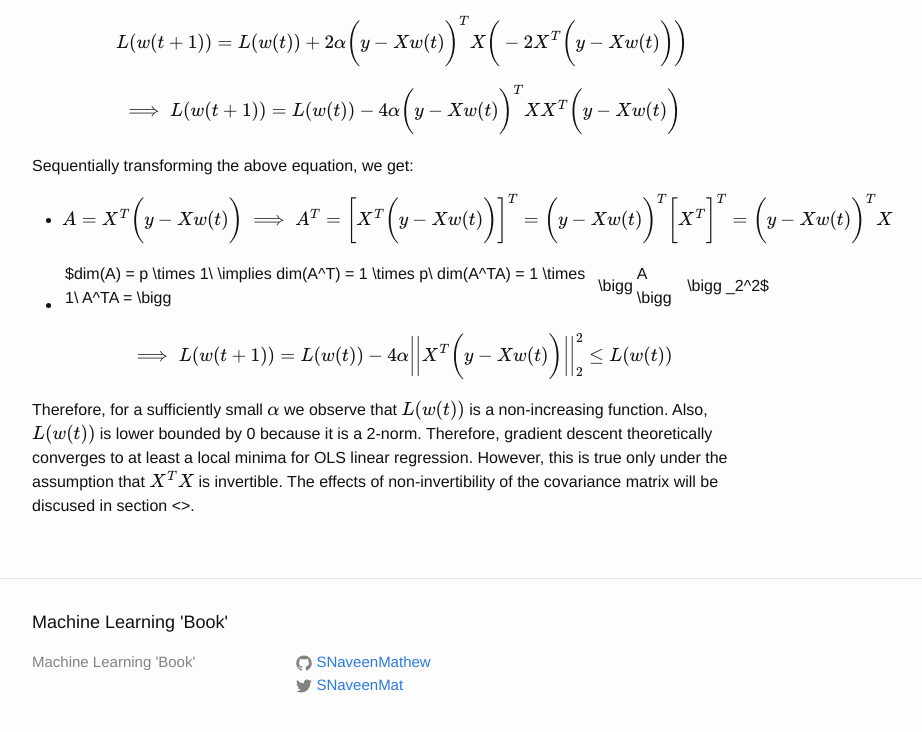
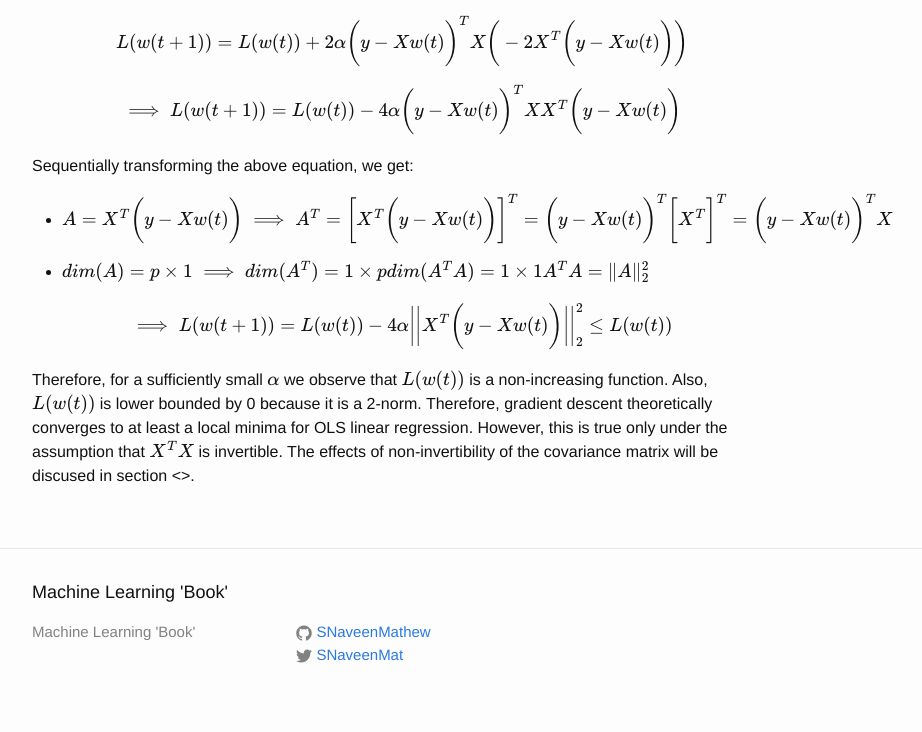
Before and after one commit to SNaveenMathew/ml_book, a Jekyll site: the page built from linear_regression.md, in a window 1280 px wide and 900 px high, scrolled down 11310 px. Shown: the top 732 px of the window, without its empty margins (238-1160 px from the left). Built offline with Jekyll 4.4.1, drawn with Linux system fonts in a browser that asks for light colours; our own code applies the rules of GitHub Pages for plain Markdown files; formulas are drawn with MathJax 3.

Commit message:
Updating second inline formula with \lVert \rVert

```diff
--- a/linear_regression.md
+++ b/linear_regression.md
@@ -277,7 +277,7 @@ Sequentially transforming the above equation, we get:
 
 - $A = X^T\bigg(y - Xw(t)\bigg) \implies A^T = \bigg[X^T \bigg(y - Xw(t)\bigg)\bigg]^T = \bigg(y - Xw(t)\bigg)^T\bigg[X^T\bigg]^T = \bigg(y - Xw(t)\bigg)^TX$
 
-- $dim(A) = p \times 1\\ \implies dim(A^T) = 1 \times p\\ dim(A^TA) = 1 \times 1\\ A^TA = \bigg|\bigg| A \bigg|\bigg|_2^2$
+- $dim(A) = p \times 1 \implies dim(A^T) = 1 \times p dim(A^TA) = 1 \times 1 A^TA = \lVert A \rVert_2^2$
 
 $$\implies L(w(t + 1)) = L(w(t)) - 4 \alpha \bigg|\bigg|X^T\bigg(y - Xw(t)\bigg)\bigg|\bigg|_2^2 \le L(w(t))$$
 
```
